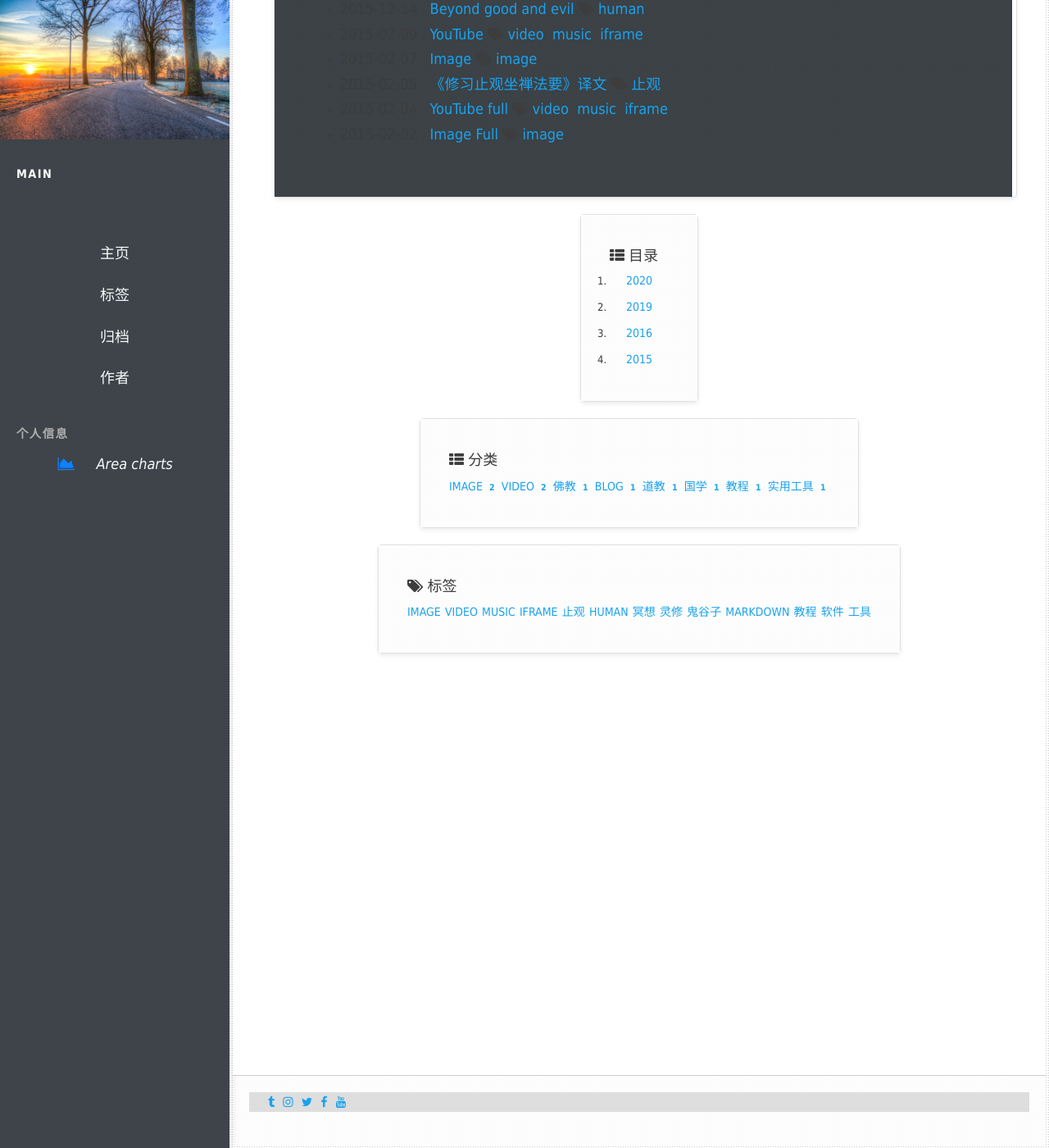
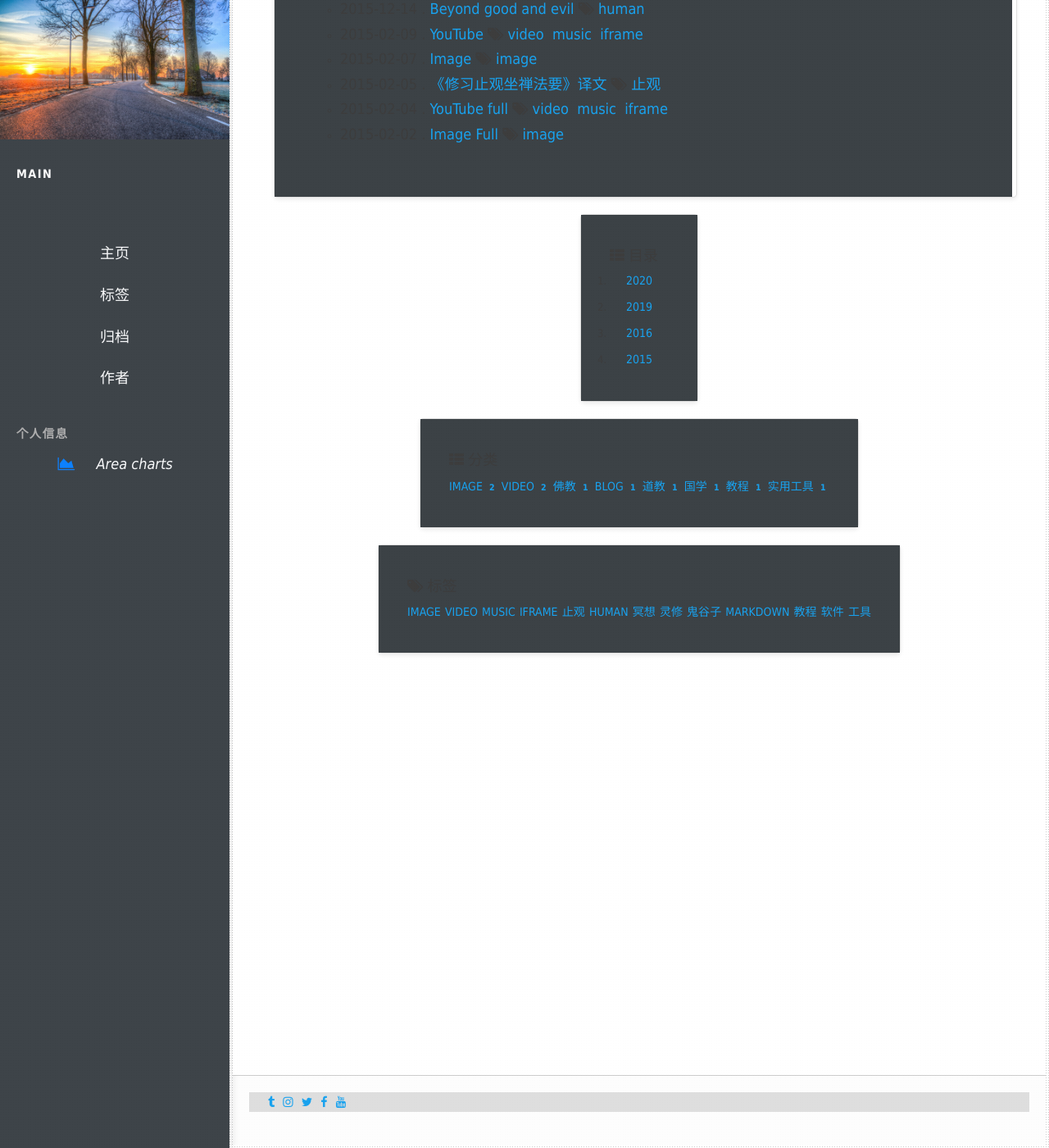
Before and after one commit to nengwuzhi/nengwuzhi.github.ioce, a Jekyll site: the page built from pages/archives.html, in a window 1280 px wide and 1400 px high, scrolled down 871 px. Shown: the whole window at 82% size. Built offline with Jekyll 4.4.1, drawn with Linux system fonts in a browser that asks for light colours; nearby versions of some CDN libraries.

Commit message:
Update dark_mode_style.css

```diff
--- a/css/dark_mode_style.css
+++ b/css/dark_mode_style.css
@@ -21,6 +21,9 @@ body.dark img {
           filter: brightness(50%);
 }
 article {
+    background: #32383d;
+}
+.widget {
     background: #32383d;
 }
 h2 {
```
